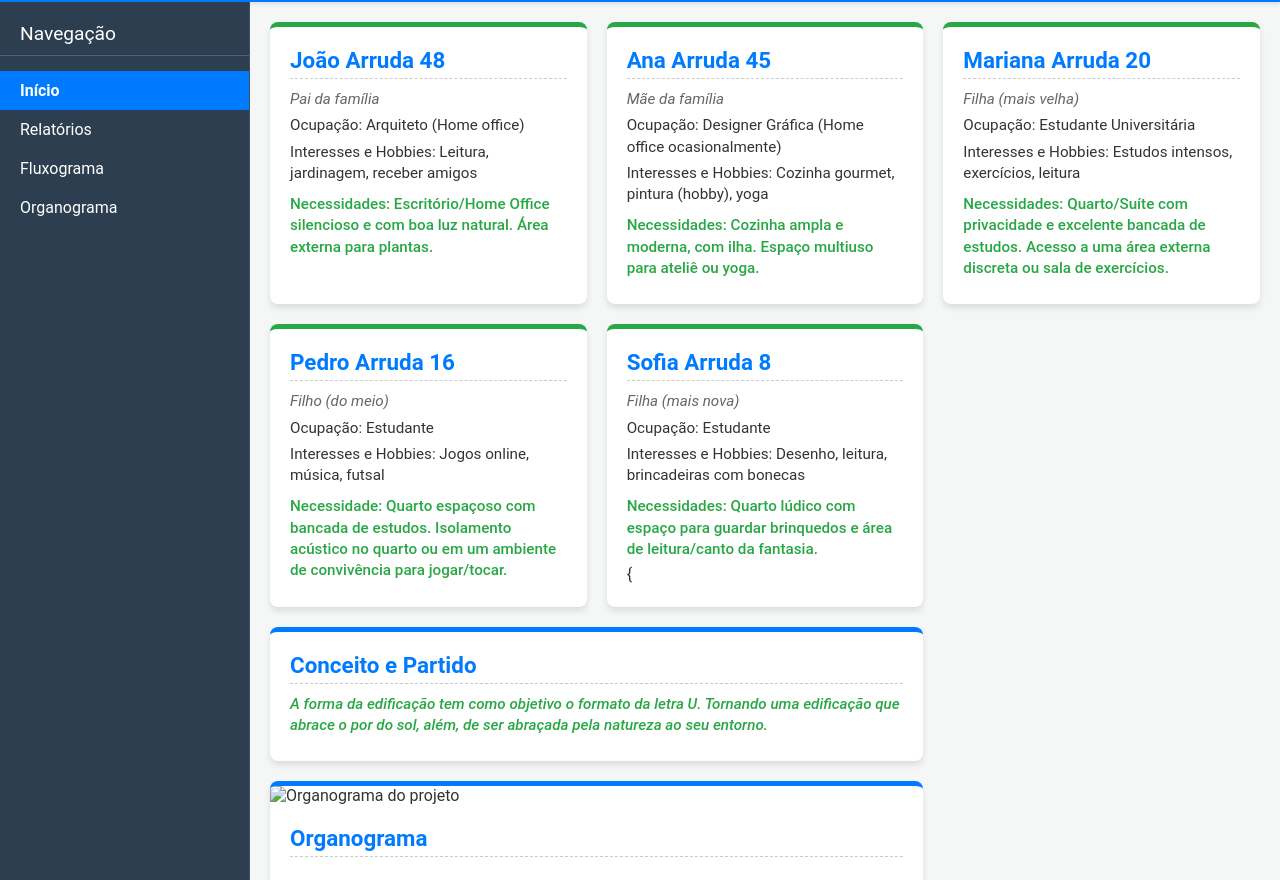
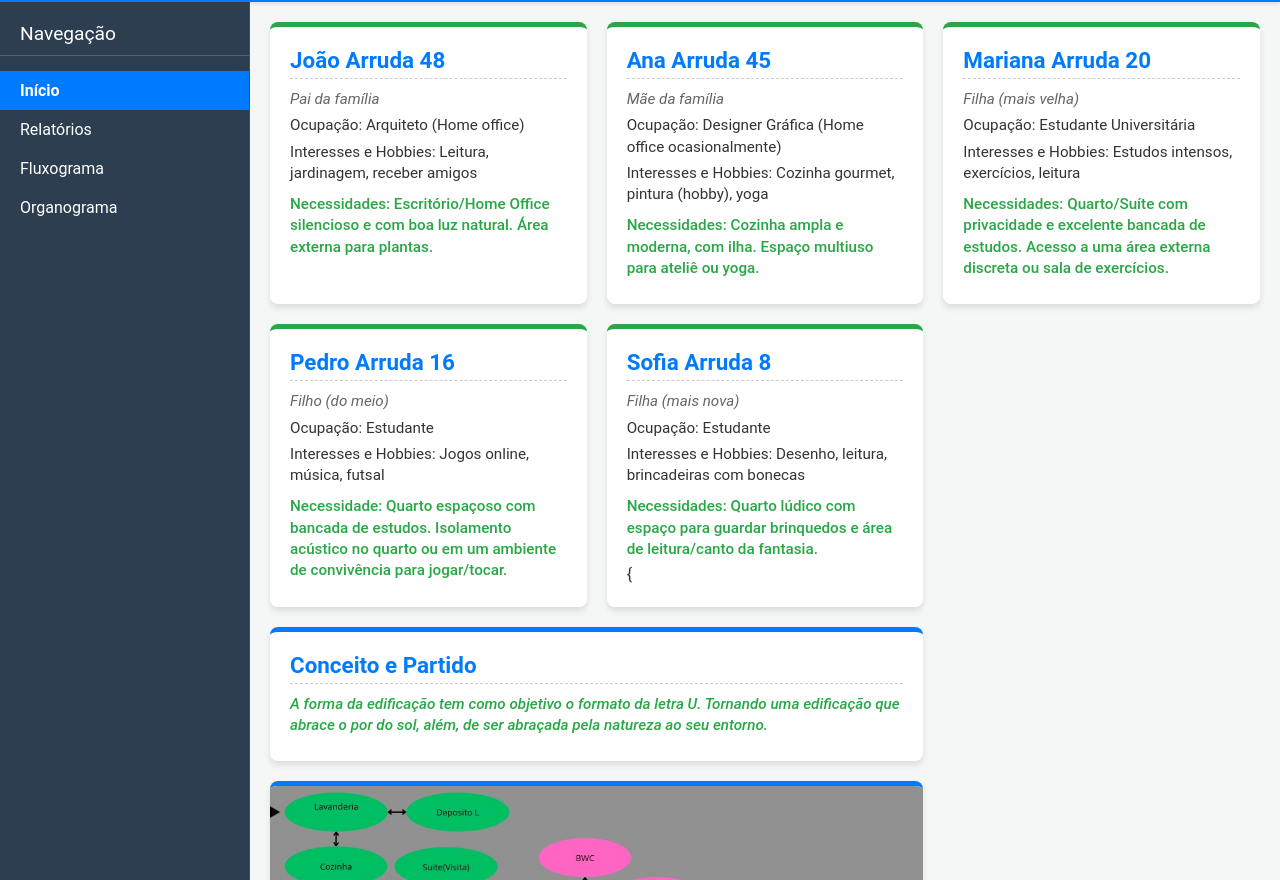
Before and after one commit to arrudaluiz-del/Briefing-Fam-lia-Arruda, a plain HTML site: page index.html in a window 1280 px wide. Shown: the part 72-952 px from the top of the page. Drawn offline with Linux system fonts and the light colour scheme.

Commit message:
Update index.html

```diff
--- a/index.html
+++ b/index.html
@@ -73,7 +73,7 @@
             </section>
 
             <section class="card2">
-                <img src="Imagens/1.jpg" alt="Organograma do projeto">
+                <img src="Imagens/01.jpg" alt="Organograma do projeto">
 
                 <div class="card2-content">
                     <h3>Organograma</h3>
```
